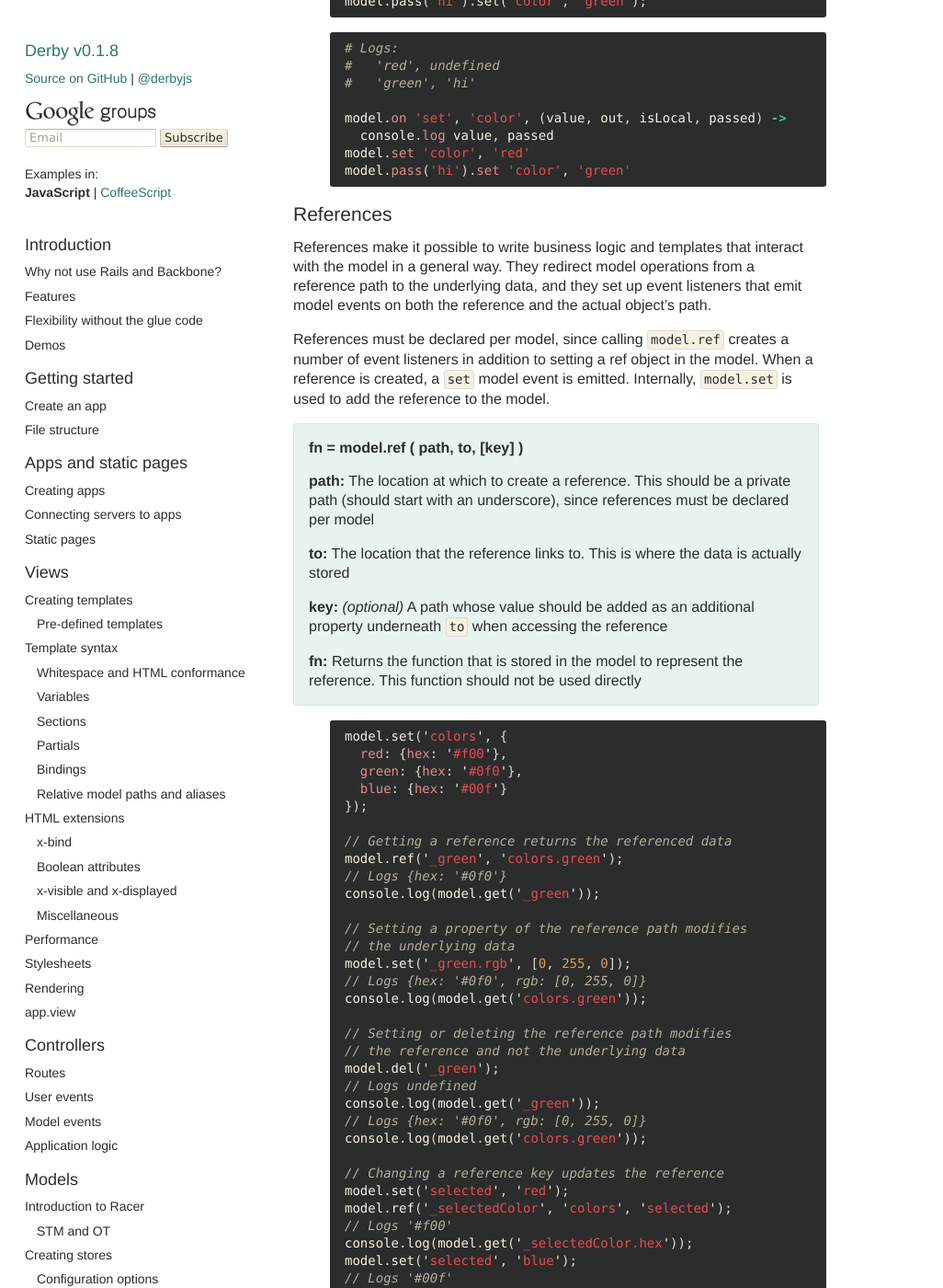
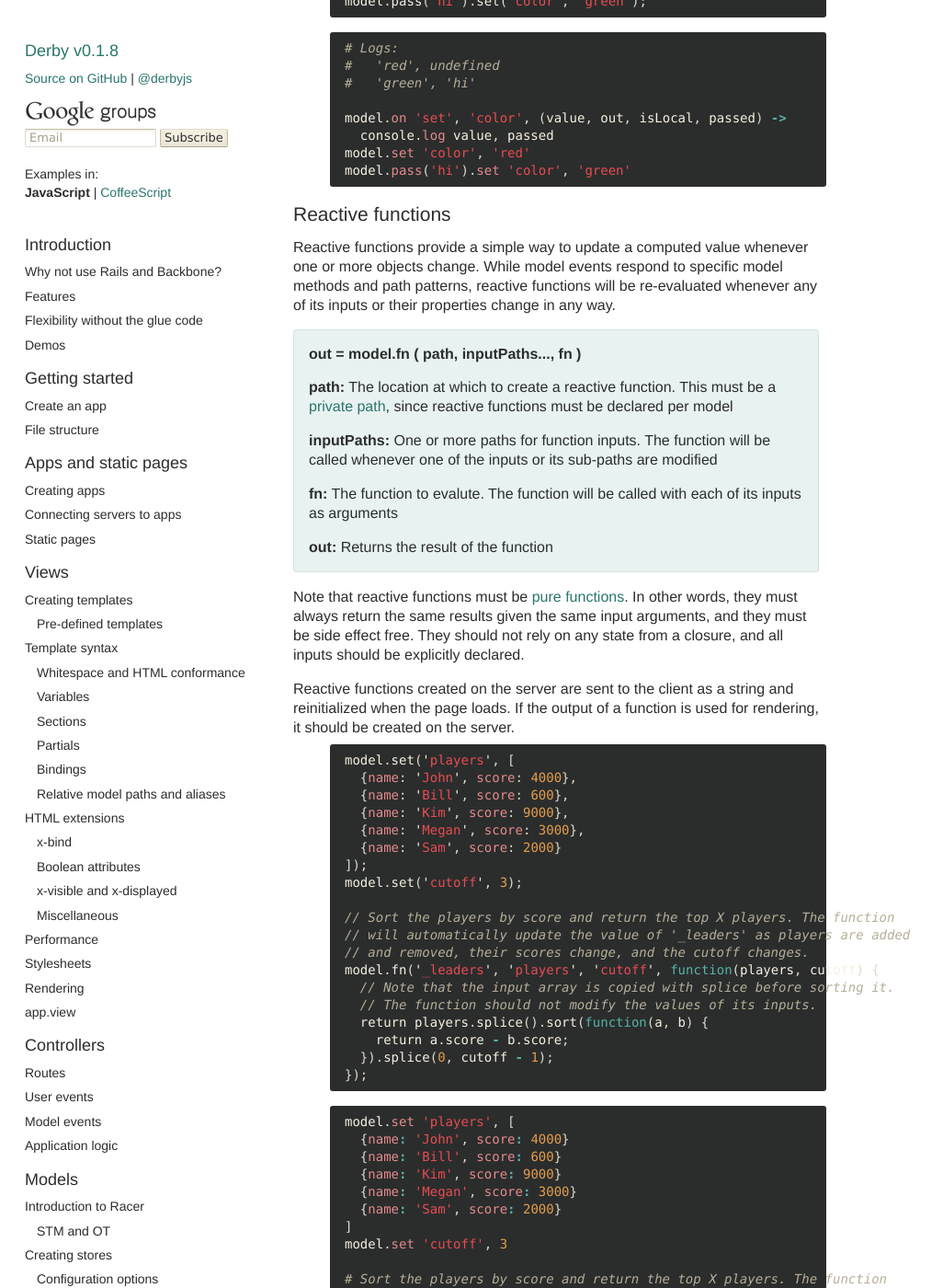
Before and after one commit to derbyjs/derby, a Jekyll site: the page built from index.md, in a window 1280 px wide and 1400 px high, scrolled down 37102 px. Shown: the whole window at 92% size, without its empty margins (0-1026 px from the left). Built offline with Jekyll 4.4.1, drawn with Linux system fonts in a browser that asks for light colours; some of the changed text lies outside the part shown.

Commit message:
reactive fns

```diff
--- a/index.md
+++ b/index.md
@@ -95,6 +95,10 @@ headers:
   - text: Events
     type: h3
   - text: References
+    type: h3
+  - text: Reactive functions
+    type: h3
+  - text: Aliases
     type: h3
 ---
 
@@ -1464,6 +1468,64 @@ model.set 'color', 'red'
 model.pass('hi').set 'color', 'green'
 {% endhighlight %}
 
+### Reactive functions
+
+Reactive functions provide a simple way to update a computed value whenever one or more objects change. While model events respond to specific model methods and path patterns, reactive functions will be re-evaluated whenever any of its inputs or their properties change in any way.
+
+> ### `out = `model.fn` ( path, inputPaths..., fn )`
+>
+> **path:** The location at which to create a reactive function. This must be a [private path](#private_paths), since reactive functions must be declared per model
+>
+> **inputPaths:** One or more paths for function inputs. The function will be called whenever one of the inputs or its sub-paths are modified
+>
+> **fn:** The function to evalute. The function will be called with each of its inputs as arguments
+>
+> **out:** Returns the result of the function
+
+Note that reactive functions must be [pure functions](http://en.wikipedia.org/wiki/Pure_function). In other words, they must always return the same results given the same input arguments, and they must be side effect free. They should not rely on any state from a closure, and all inputs should be explicitly declared.
+
+Reactive functions created on the server are sent to the client as a string and reinitialized when the page loads. If the output of a function is used for rendering, it should be created on the server.
+
+{% highlight javascript %}
+model.set('players', [
+  {name: 'John', score: 4000},
+  {name: 'Bill', score: 600},
+  {name: 'Kim', score: 9000},
+  {name: 'Megan', score: 3000},
+  {name: 'Sam', score: 2000}
+]);
+model.set('cutoff', 3);
+
+// Sort the players by score and return the top X players. The function
+// will automatically update the value of '_leaders' as players are added
+// and removed, their scores change, and the cutoff changes.
+model.fn('_leaders', 'players', 'cutoff', function(players, cutoff) {
+  // Note that the input array is copied with splice before sorting it.
+  // The function should not modify the values of its inputs.
+  return players.splice().sort(function(a, b) {
+    return a.score - b.score;
+  }).splice(0, cutoff - 1);
+});
+{% endhighlight %}
+{% highlight coffeescript %}
+model.set 'players', [
+  {name: 'John', score: 4000}
+  {name: 'Bill', score: 600}
+  {name: 'Kim', score: 9000}
+  {name: 'Megan', score: 3000}
+  {name: 'Sam', score: 2000}
+]
+model.set 'cutoff', 3
+
+# Sort the players by score and return the top X players. The function
+# will automatically update the value of '_leaders' as players are added
+# and removed, their scores change, and the cutoff changes.
+model.fn '_leaders', 'players', 'cutoff', (players, cutoff) ->
+  # Note that the input array is copied with splice before sorting it.
+  # The function should not modify the values of its inputs.
+  players.splice().sort((a, b) -> a.score - b.score).splice(0, cutoff - 1)
+{% endhighlight %}
+
 ### References
 
 References make it possible to write business logic and templates that interact with the model in a general way. They redirect model operations from a reference path to the underlying data, and they set up event listeners that emit model events on both the reference and the actual object's path.
@@ -1472,7 +1534,7 @@ References must be declared per model, since calling `model.ref` creates a numbe
 
 > ### `fn = `model.ref` ( path, to, [key] )`
 >
-> **path:** The location at which to create a reference. This should be a private path (should start with an underscore), since references must be declared per model
+> **path:** The location at which to create a reference. This must be a [private path](#private_paths), since references must be declared per model
 >
 > **to:** The location that the reference links to. This is where the data is actually stored
 >
@@ -1554,10 +1616,12 @@ Racer also supports a special reference type created via `model.refList`. This t
 
 > ### `fn = `model.refList` ( path, to, key )`
 >
-> **path:** The location at which to create a reference list. This should be a private path (should start with an underscore), since references must be declared per model
+> **path:** The location at which to create a reference list. This must be a [private path](#private_paths), since references must be declared per model
 >
 > **to:** The location of an object that has properties to be mapped onto an array. Each property must be an object with a unique `id` property of the same value
 >
 > **key:** A path whose value is an array of ids that map the `to` object's properties to a given order
 >
 > **fn:** Returns the function that is stored in the model to represent the reference. This function should not be used directly
+
+### Aliases
```
